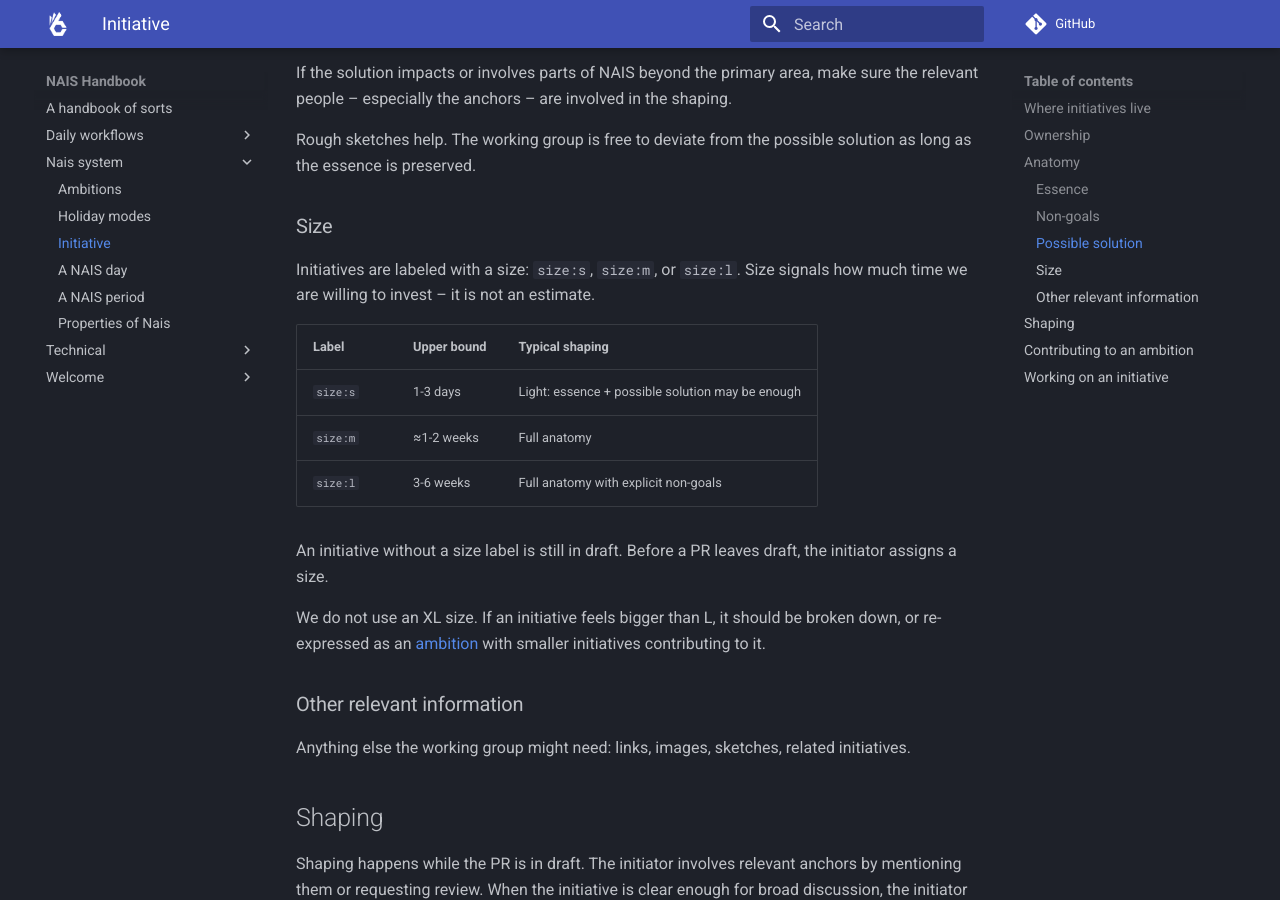
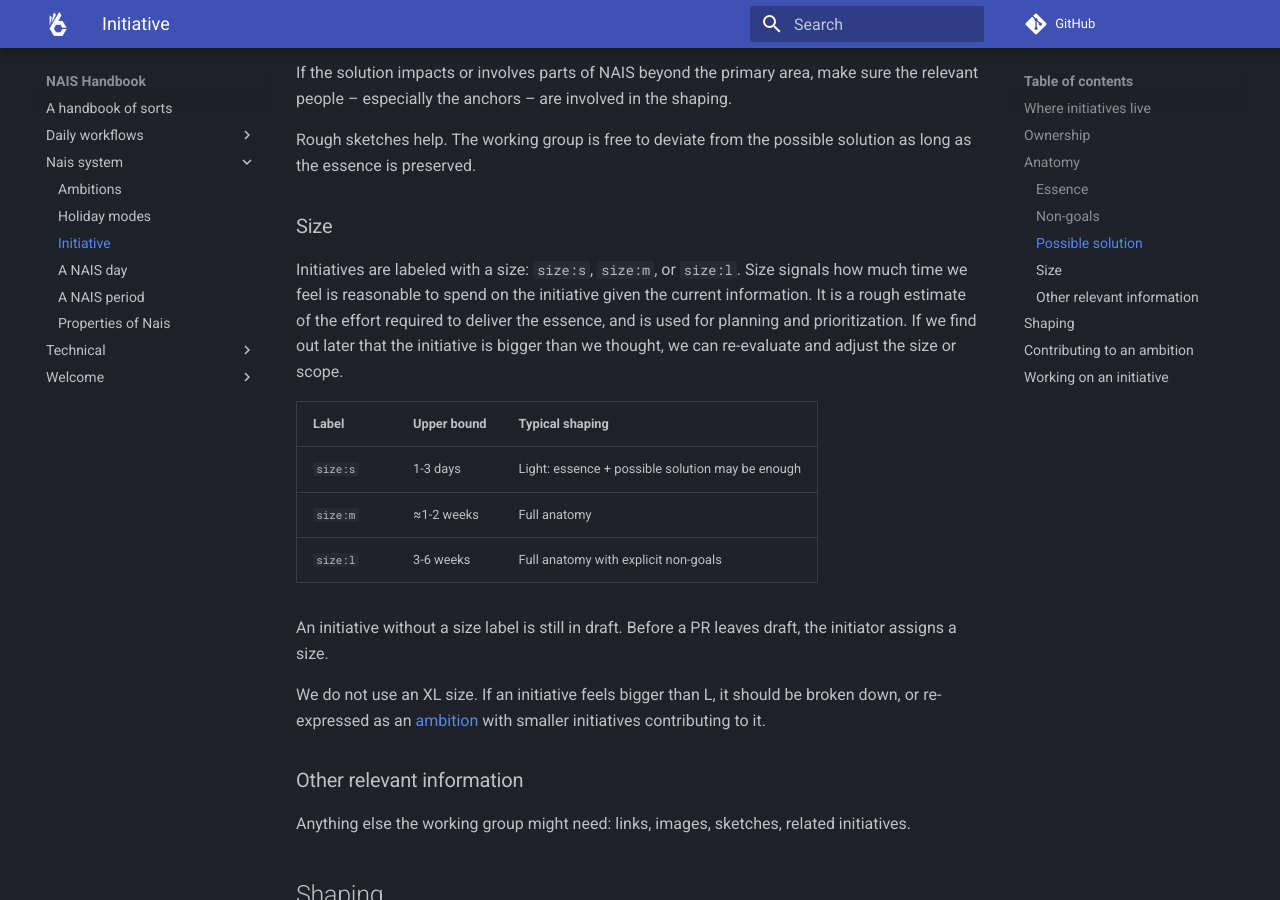
Before and after one commit to nais/handbook, an MkDocs documentation site: the page built from docs/nais-system/initiatives.md, in a window 1280 px wide and 900 px high, scrolled down 1802 px. Built offline with MkDocs 1.6.1 and Material for MkDocs 9.7.7, drawn with Linux system fonts in a browser that asks for light colours; comment, search, counter and statistics services are not loaded.

Commit message:
clarify intent behind size

```diff
--- a/docs/nais-system/initiatives.md
+++ b/docs/nais-system/initiatives.md
@@ -54,7 +54,7 @@ Rough sketches help. The working group is free to deviate from the possible solu
 
 ### Size
 
-Initiatives are labeled with a size: `size:s`, `size:m`, or `size:l`. Size signals how much time we are willing to invest – it is not an estimate.
+Initiatives are labeled with a size: `size:s`, `size:m`, or `size:l`. Size signals how much time we feel is reasonable to spend on the initiative given the current information. It is a rough estimate of the effort required to deliver the essence, and is used for planning and prioritization. If we find out later that the initiative is bigger than we thought, we can re-evaluate and adjust the size or scope.
 
 | Label | Upper bound | Typical shaping |
 |---|---|---|
```
